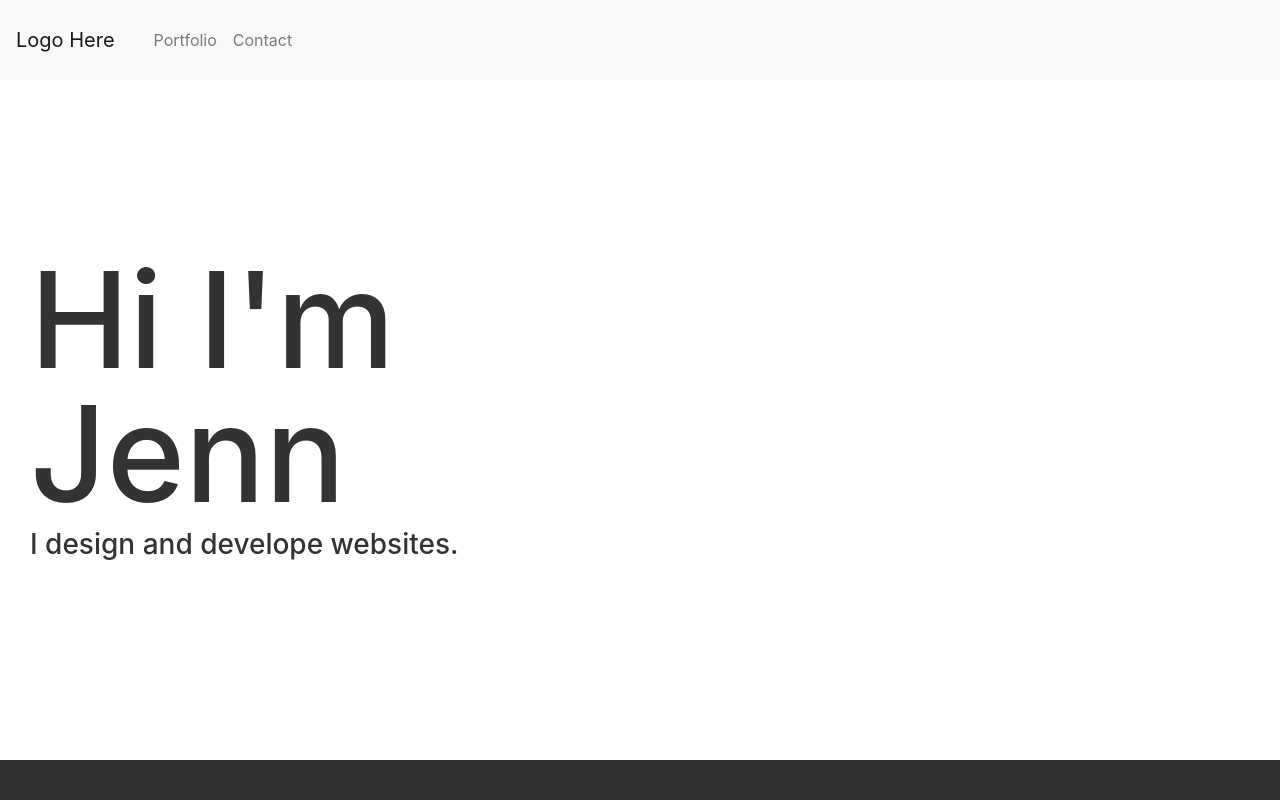
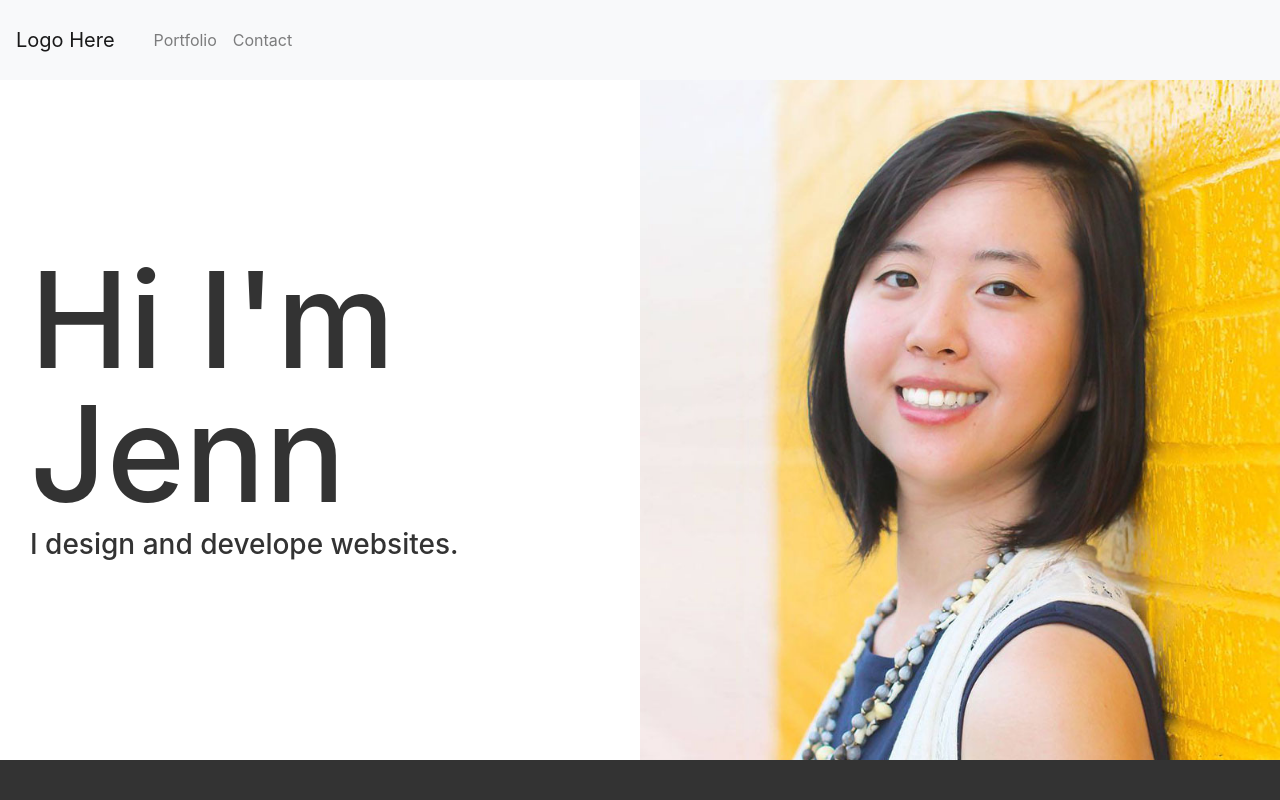
Before and after one commit to jennifoo/Responsive-Portfolio, a plain HTML site: page index.html in a window 1280 px wide. Shown: the top 800 px of the page. Drawn offline with nearby package versions, Linux system fonts and the light colour scheme.

Commit message:
fixed image not showing up and meta for correct viewport sizing

```diff
--- a/css/style.css
+++ b/css/style.css
@@ -123,7 +123,6 @@ footer .row {
   align-items: center;
 }
 
-@media all and (max-width: 768px){
   #hero:before {
     content: '';
     position: fixed;
@@ -132,7 +131,7 @@ footer .row {
     display: block;
     width: 50%;
     height: 100%;
-    background-image: url(images/jennifer2.jpg);
+    background-image: url(../images/jennifer2.jpg);
     background-repeat: no-repeat;
     background-position: left top;
     background-size: cover;
@@ -145,8 +144,6 @@ footer .row {
     #hero:before {
       background-image: none;
     }
-
-  }
   .intro-pic {
     display: block;
   }
```
Also changed, not shown: index.html (+0 -4 lines).
